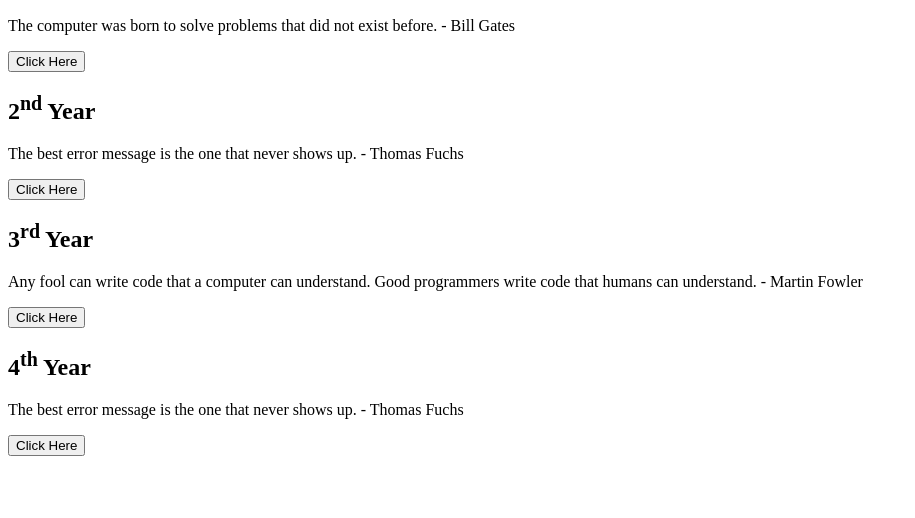
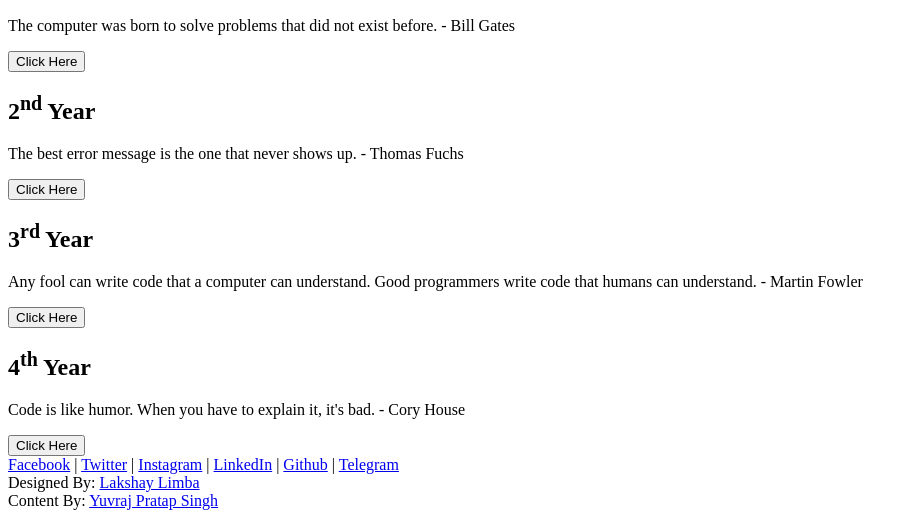
Before and after one commit to lakshay94132/B.Tech-RTU-Notes, a plain HTML site: page year.html in a window 1280 px wide. Shown: the part 409-927 px from the top of the page, without its empty margins (0-915 px from the left). Before the commit the page ends 873 px from the top, so only its background shows below. Drawn offline with Linux system fonts and the light colour scheme.

Commit message:
Update year.html

```diff
--- a/year.html
+++ b/year.html
@@ -39,12 +39,35 @@
             </div>
             <div>
                 <h2>4<sup>th</sup> Year</h2>
-                <p>The best error message is the one that never shows up.
-                    - Thomas Fuchs</p>
+                <p>Code is like humor. When you have to explain it, it's bad.
+                    - Cory House</p>
+                </p>
                 <button>Click Here</button>
             </div>
         </div>
     </Section>
+    <footer>
+        <section class="footer">
+            <a href="#">Facebook</a> |
+            <a href="#">Twitter</a> |
+            <a href="#">Instagram</a> |
+            <a href="#">LinkedIn</a> |
+            <a href="#">Github</a> |
+            <a href="#">Telegram</a>
+
+            <div class="organiser">
+                <div id="name">
+                    Designed By:
+                    <a href="#">Lakshay Limba</a>
+                </div>
+
+                <div id="name">
+                    Content By:
+                    <a href="#">Yuvraj Pratap Singh</a>
+                </div>
+            </div>
+        </section>
+    </footer>
 </body>
 
 </html>
```
